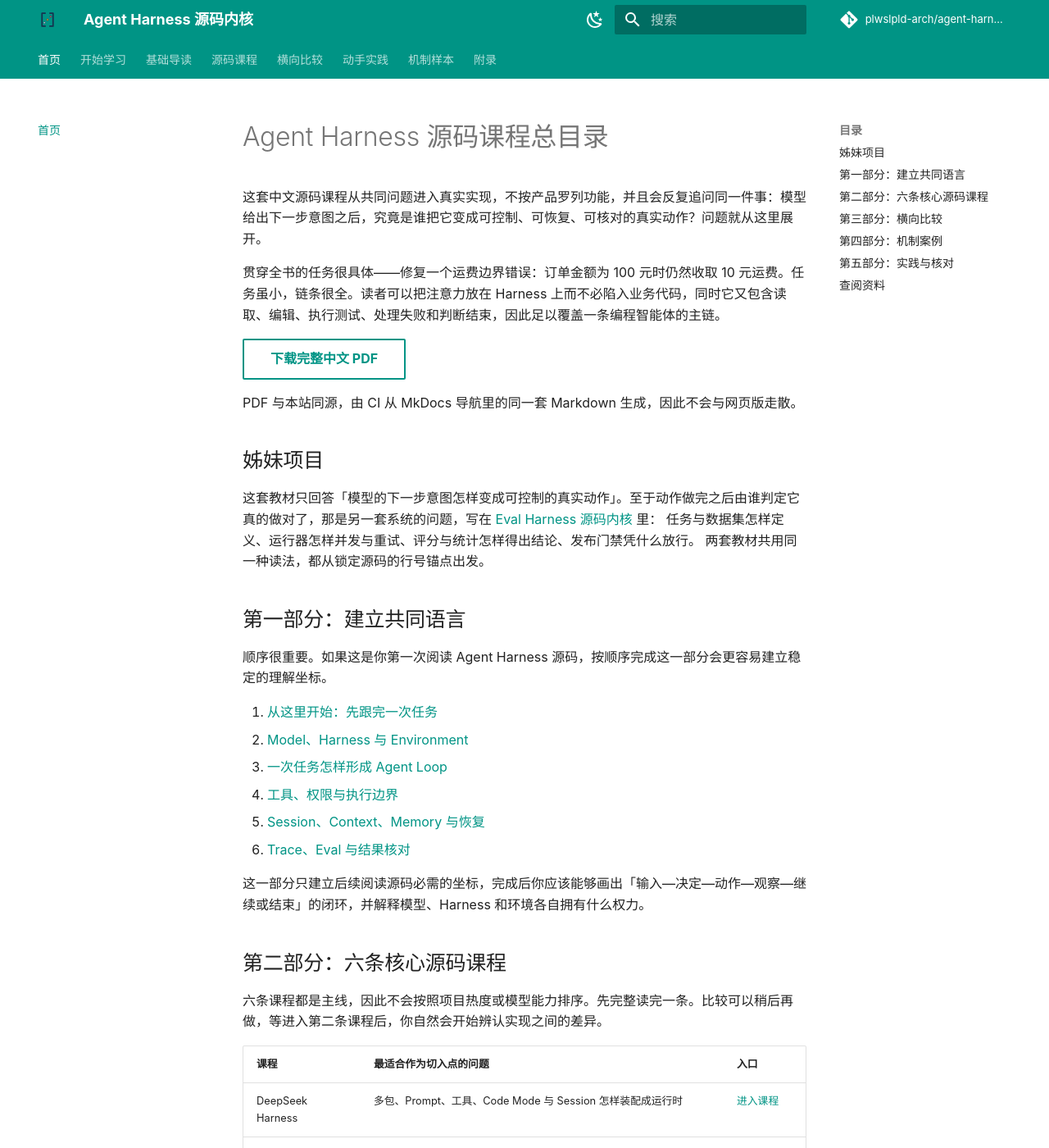
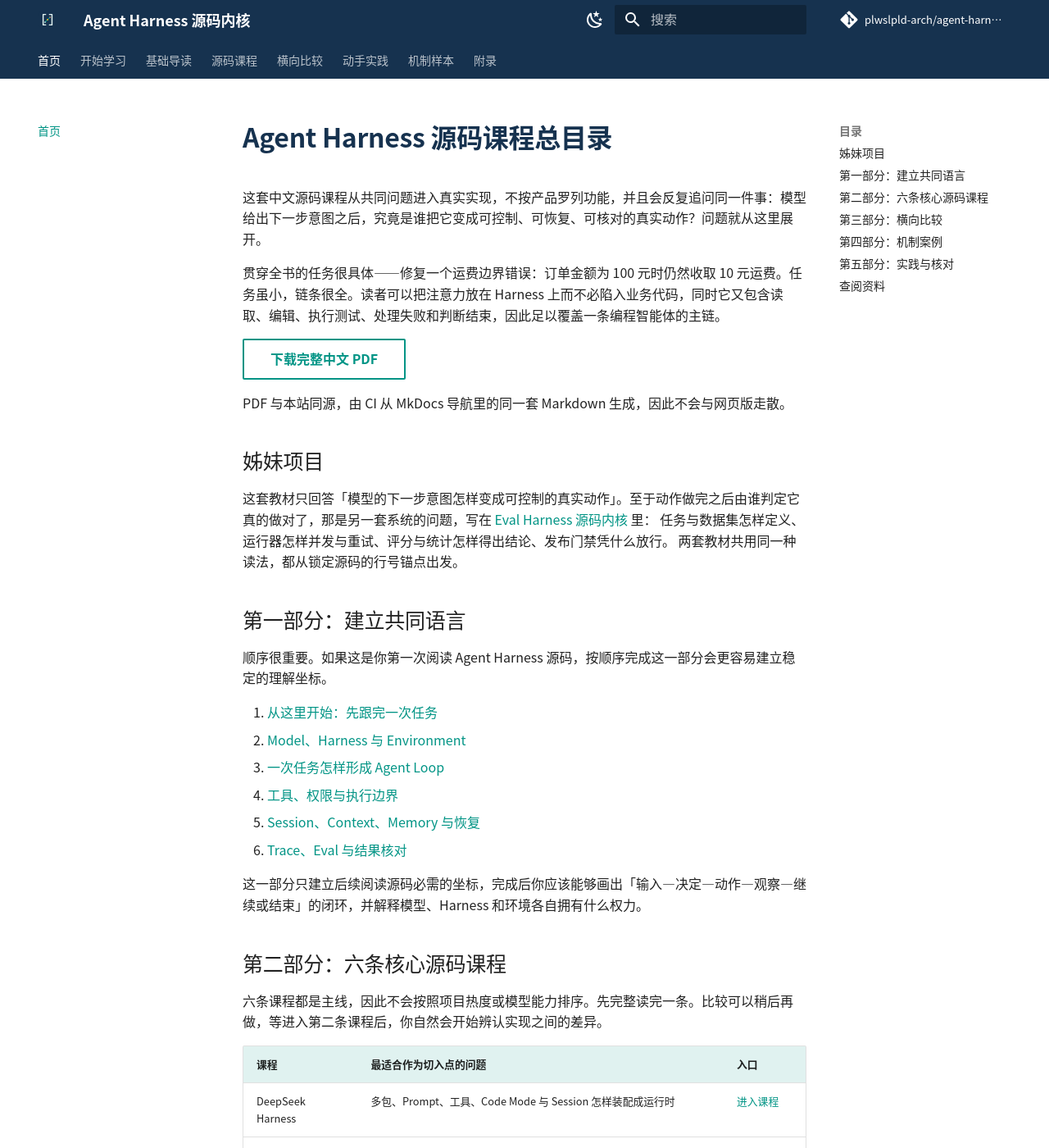
Before and after one commit to plwslpld-arch/agent-harness-internals, an MkDocs documentation site: the page built from docs/README.md, in a window 1280 px wide and 1400 px high. Shown: the whole window at 82% size. Built offline with MkDocs 1.6.1 and Material for MkDocs 9.7.7, drawn with Linux system fonts in a browser that asks for light colours; comment, search, counter and statistics services are not loaded.

Commit message:
样式: 站点风格对齐姊妹仓库
两个站点此前只是「都用了 material 主题」，细节各走各的：这边没有
自定义样式表，中文走系统默认字体、表头无底色、SVG 不居中；favicon
直接拿 512 viewBox 的插画顶上，浅色底放进深色页眉会糊。

按 eval 的样式系统对齐，逐行同构，只有品牌色不同：

- 补 docs/stylesheets/extra.css，与 eval 的八条规则一一对应
  （页眉底色、中文字体栈、h1 字重与深色反转、表头底色、
  SVG 居中限高、代码圆角）
- 配色用本仓库自己的品牌色：页眉 #16324F、主色 #0A8F87、
  强调 #FFB318，都取自 logo-mark.svg。硬套 eval 的靛蓝会和
  自家青绿 logo 打架
- 新做 favicon.svg：深色圆角底 + 标记，构造照搬 eval 的做法，
  小尺寸才看得清。带中文 title/desc，过本仓库的无障碍门禁
- 补齐 content.tooltips 与 pymdownx.snippets，两边配置结构现已一致
- brand.test.mjs 的夹具补上 homepage/sibling，并为这两个字段
  各加负面用例——扩展了校验器却不更新夹具，正是上一个 PR 踩过的坑

```diff
--- /dev/null
+++ b/docs/stylesheets/extra.css
@@ -0,0 +1,8 @@
+:root { --md-primary-fg-color: #0a8f87; --md-accent-fg-color: #c77800; }
+body { font-family: "Microsoft YaHei", "Noto Sans CJK SC", "Noto Sans SC", system-ui, sans-serif; }
+.md-header, .md-tabs { background: #16324f; }
+.md-typeset h1 { color: #16324f; font-weight: 750; }
+[data-md-color-scheme="slate"] .md-typeset h1 { color: #ecf5f7; }
+.md-typeset table:not([class]) th { background: color-mix(in srgb, var(--md-primary-fg-color) 12%, transparent); }
+.md-typeset img[src$=".svg"] { display: block; max-height: 34rem; margin: 1.5rem auto; }
+.md-typeset code { border-radius: 0.3rem; }
--- a/mkdocs.yml
+++ b/mkdocs.yml
@@ -9,21 +9,21 @@
 theme:
   name: material
   language: zh
-  logo: assets/brand/logo-mark.svg
-  favicon: assets/brand/logo-mark.svg
+  logo: assets/brand/favicon.svg
+  favicon: assets/brand/favicon.svg
   font: false
   palette:
     - media: "(prefers-color-scheme: light)"
       scheme: default
       primary: teal
-      accent: deep orange
+      accent: amber
       toggle:
         icon: material/weather-night
         name: 切换到深色模式
     - media: "(prefers-color-scheme: dark)"
       scheme: slate
       primary: teal
-      accent: deep orange
+      accent: amber
       toggle:
         icon: material/weather-sunny
         name: 切换到浅色模式
@@ -33,6 +33,7 @@
     - navigation.top
     - navigation.footer
     - content.code.copy
+    - content.tooltips
     - search.highlight
     - search.suggest
 
@@ -54,7 +55,11 @@
   - pymdownx.highlight:
       anchor_linenums: true
   - pymdownx.inlinehilite
+  - pymdownx.snippets
   - pymdownx.superfences
+
+extra_css:
+  - stylesheets/extra.css
 
 nav:
   - "首页": README.md
```
Also changed, not shown: docs/assets/diagrams/manifest.yml (+7 -0 lines), docs/assets/brand/favicon.svg (added), 1 other file.
